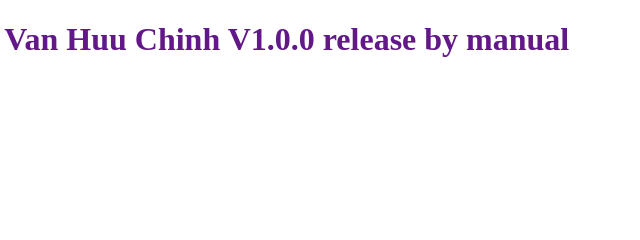
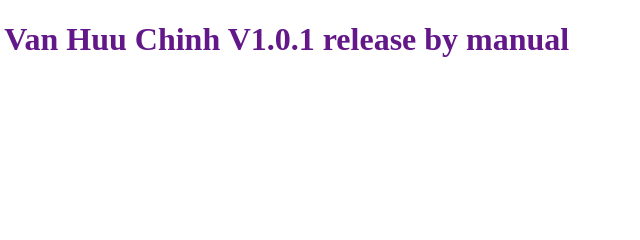
Before and after one commit to vanchinh55/nodejs-random-colors, a website: page public/index.html in a window 1280 px wide. Shown: the full height of the page, 637-1277 px from the left. Drawn offline with Linux system fonts and the light colour scheme.

Commit message:
update v1.0.1 index.html

```diff
--- a/public/index.html
+++ b/public/index.html
@@ -7,7 +7,7 @@
 </head>
 
 <body>
-    <h1 id="welcome" style="color: #631889;">Welcome to My Website!!! version 2025-04-08  Van Huu Chinh V1.0.0 release by manual</h1>
+    <h1 id="welcome" style="color: #631889;">Welcome to My Website!!! version 2025-04-08  Van Huu Chinh V1.0.1 release by manual</h1>
     <p>Thank you for visiting. Enjoy your stay!</p>
 
     <form action="/api/login" method="POST">
```
